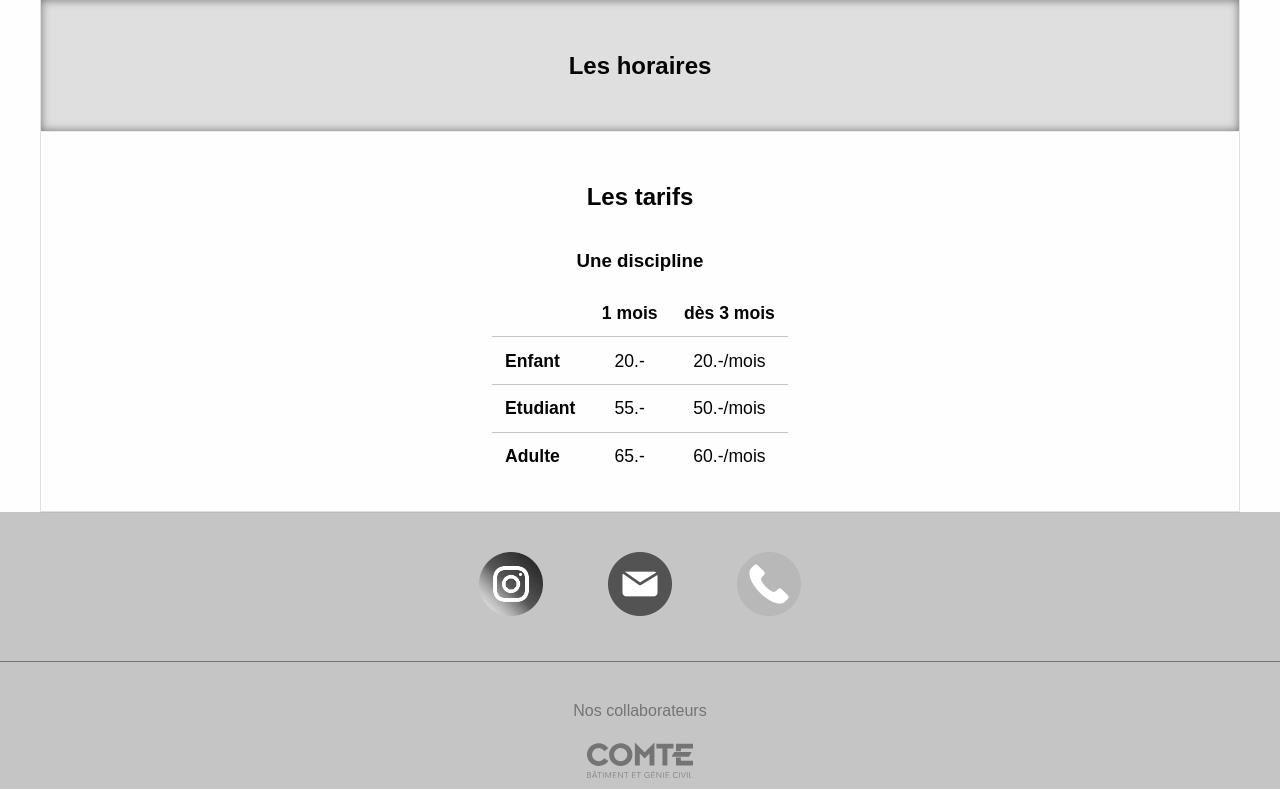
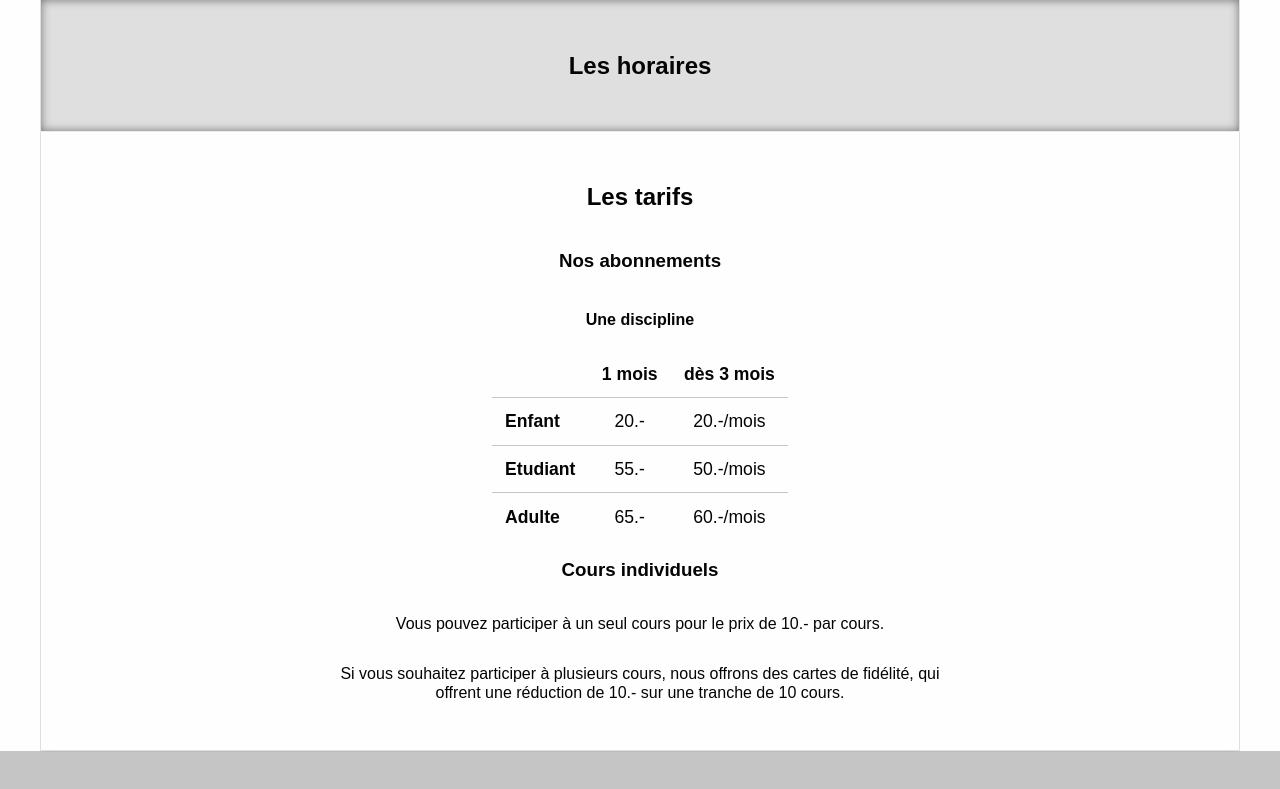
Before and after one commit to drafolin/siam-gym, a React (Vite) app: page /cours in a window 1280 px wide. Shown: the part 580-1369 px from the top of the page. Built offline with nearby package versions, Linux system fonts and the light colour scheme; a web font is replaced by a local one.

Commit message:
added a few infos

```diff
--- a/src/global.scss
+++ b/src/global.scss
@@ -560,7 +560,7 @@ body {
     display: grid;
     grid-auto-columns: auto;
 
-    section {
+    >section {
       display: flex;
       flex-direction: column;
       align-items: center;
@@ -568,6 +568,11 @@ body {
       clip-path: inset(0px 0px 0px 0px);
       border-left: 1px solid var(--secondary-bg);
       border-right: 1px solid var(--secondary-bg);
+
+      >* {
+        width: 80%;
+        max-width: 600px;
+      }
 
       &:first-child {
         border-top: 1px solid var(--secondary-bg);
--- a/src/pages/cours/index.scss
+++ b/src/pages/cours/index.scss
@@ -9,5 +9,27 @@ main.page-cours {
       color: white;
       justify-content: center;
     }
+
+    &.prices {
+      .subs {
+        display: grid;
+        grid-template-columns: 1fr 1fr 1fr 1fr;
+        justify-items: center;
+
+        section {
+          width: fit-content;
+
+          &:last-child:nth-child(odd) {
+            grid-column: 2 / 4;
+          }
+        }
+      }
+
+      p {
+        @media screen and (min-width: 750px) {
+          text-align: center;
+        }
+      }
+    }
   }
 }
--- a/src/pages/cours/index.tsx
+++ b/src/pages/cours/index.tsx
@@ -9,9 +9,12 @@ export const Page = () => {
             <h2>Les horaires</h2>
             <table></table>
         </section>
+        <section className="prices">
+            <h2>Les tarifs</h2>
+			<h3>Nos abonnements</h3>
+            <div className="subs">
                 <section>
-			<h2>Les tarifs</h2>
-			<h3>Une discipline</h3>
+                    <h4>Une discipline</h4>
                     <table>
                         <thead>
                         <tr>
@@ -38,10 +41,11 @@ export const Page = () => {
                         </tr>
                         </tbody>
                     </table>
+                </section>
 
                 {/*
 			<hr/>
-			<h3>Full access</h3>
+			<h4>Full access</h3>
 			<table>
 				<thead>
 					<tr>
@@ -70,6 +74,15 @@ export const Page = () => {
 			</table>
 
 			*/}
+            </div>
+			<h3>Cours individuels</h3>
+			<p>
+			Vous pouvez participer à un seul cours pour le prix de 10.- par cours.
+			</p>
+			<p>
+			Si vous souhaitez participer à plusieurs cours, nous offrons des cartes
+			de fidélité, qui offrent une réduction de 10.- sur une tranche de 10 cours.
+			</p>
         </section>
     </main>;
 };
--- a/src/pages/index.scss
+++ b/src/pages/index.scss
@@ -4,6 +4,7 @@ main {
       display: flex;
       flex-direction: column;
       align-items: center;
+      text-align: center;
 
       img {
         margin: 1em;
@@ -56,6 +57,7 @@ main {
     }
 
     &.gallery {
+      text-align: center;
     }
 
     &.map {
```
Lines whose indentation alone changed are shown as unchanged.
